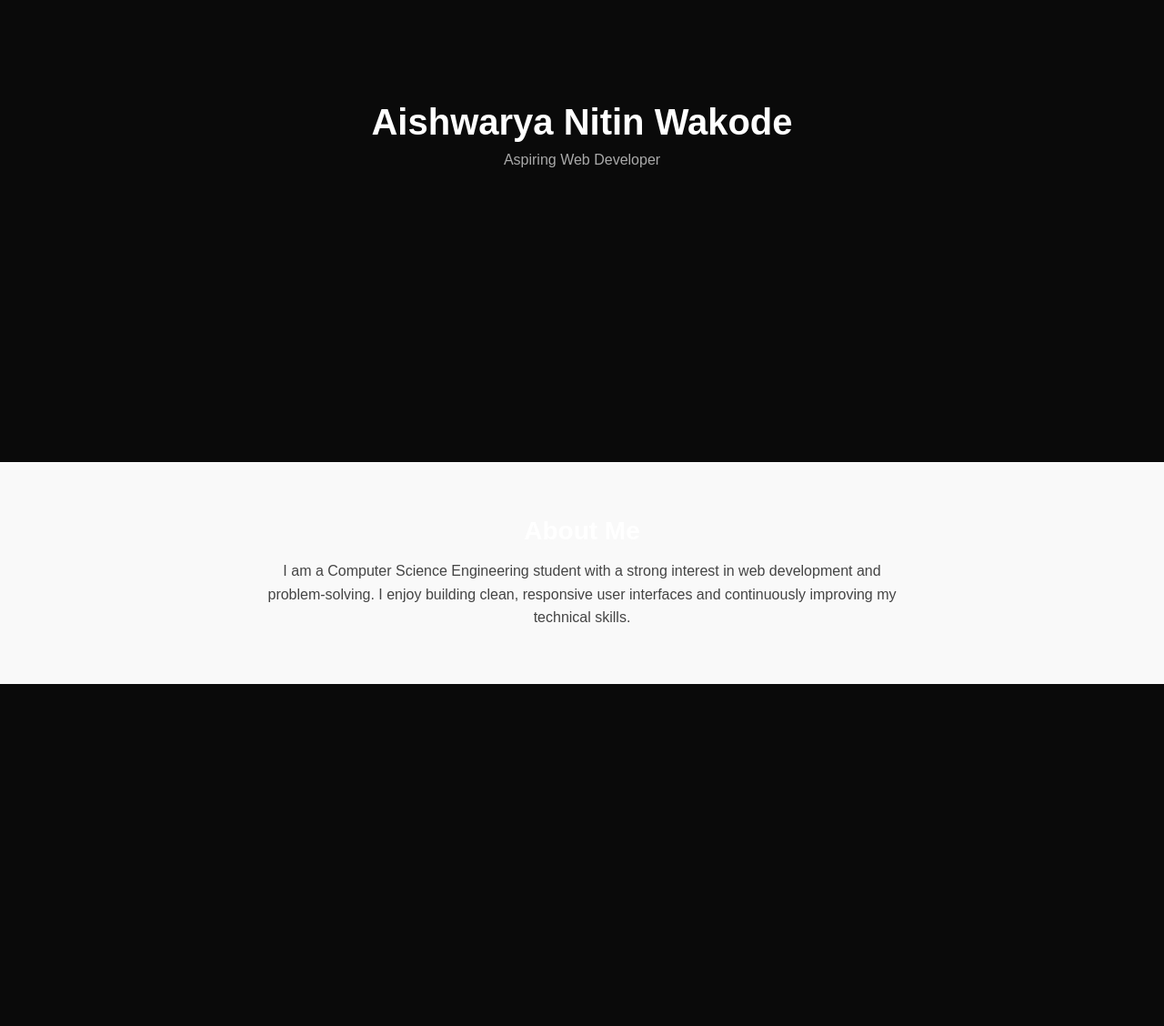
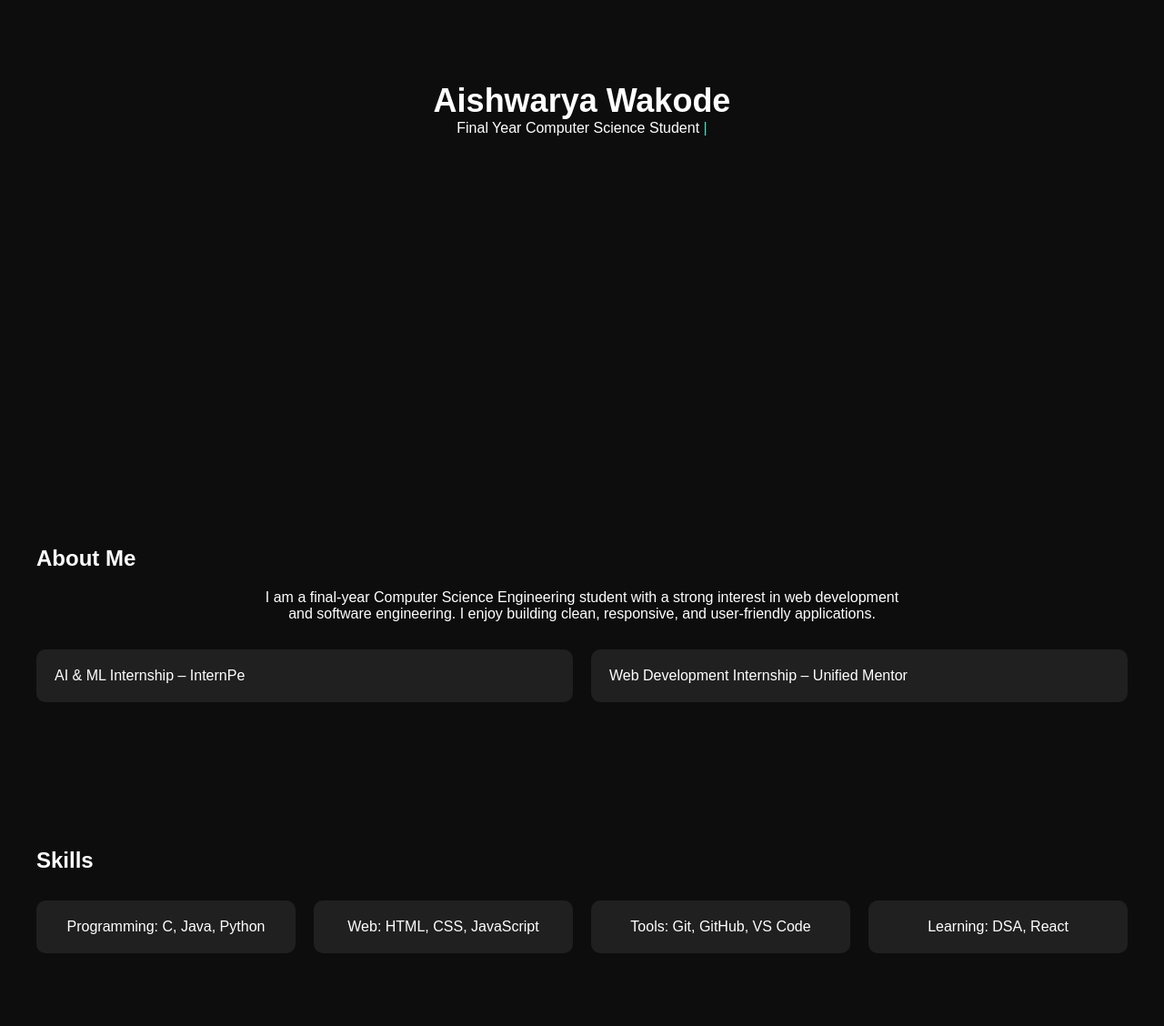
Before and after one commit to Aishwarya9033/portfolio, a plain HTML site: page index.html in a window 1280 px wide. Shown: the part 280-1408 px from the top of the page at 91% size. Before the commit the page ends 1032 px from the top, so only its background shows below. Drawn offline with Linux system fonts and the light colour scheme.

Commit message:
Completed Day 3: Hero, About and Skills sections with animations

```diff
--- a/index.html
+++ b/index.html
@@ -2,8 +2,8 @@
 <html lang="en">
 <head>
   <meta charset="UTF-8">
+  <title>Aishwarya Wakode | Portfolio</title>
   <meta name="viewport" content="width=device-width, initial-scale=1.0">
-    <title>Aishwarya | Portfolio</title>
   <link rel="stylesheet" href="styles.css">
 </head>
 <body>
@@ -13,23 +13,47 @@
     <h2 class="logo">Aishwarya</h2>
     <ul class="nav-links">
       <li><a href="#home">Home</a></li>
+      <li><a href="#about">About</a></li>
+      <li><a href="#skills">Skills</a></li>
     </ul>
   </nav>
 
   <!-- Hero Section -->
-    <section class="hero" id="home">
-        <h1>Aishwarya Nitin Wakode</h1>
-        <p>Aspiring Web Developer</p>
+  <section id="home" class="hero">
+    <h1>Aishwarya Wakode</h1>
+    <p>
+      <span class="typed-text"></span>
+      <span class="cursor">|</span>
+    </p>
   </section>
+
+  <!-- About Section -->
   <section id="about" class="about">
     <h2>About Me</h2>
     <p>
-    I am a Computer Science Engineering student with a strong interest in
-    web development and problem-solving. I enjoy building clean, responsive
-    user interfaces and continuously improving my technical skills.
+      I am a final-year Computer Science Engineering student with a strong
+      interest in web development and software engineering. I enjoy building
+      clean, responsive, and user-friendly applications.
     </p>
+
+    <div class="cert-grid">
+      <div class="cert-card">AI & ML Internship – InternPe</div>
+      <div class="cert-card">Web Development Internship – Unified Mentor</div>
+    </div>
   </section>
 
+  <!-- Skills Section -->
+  <section id="skills" class="skills">
+    <h2>Skills</h2>
 
+    <div class="skills-grid">
+      <div class="skill-category-card">Programming: C, Java, Python</div>
+      <div class="skill-category-card">Web: HTML, CSS, JavaScript</div>
+      <div class="skill-category-card">Tools: Git, GitHub, VS Code</div>
+      <div class="skill-category-card">Learning: DSA, React</div>
+    </div>
+  </section>
+
+  <script src="script.js"></script>
 </body>
 </html>
--- a/script.js
+++ b/script.js
@@ -0,0 +1,49 @@
+// Typing animation
+const typedText = document.querySelector(".typed-text");
+const texts = [
+  "Final Year Computer Science Student",
+  "Web Developer",
+  "Aspiring Software Engineer"
+];
+
+let textIndex = 0;
+let charIndex = 0;
+
+function typeEffect() {
+  if (charIndex < texts[textIndex].length) {
+    typedText.textContent += texts[textIndex].charAt(charIndex);
+    charIndex++;
+    setTimeout(typeEffect, 100);
+  } else {
+    setTimeout(eraseEffect, 2000);
+  }
+}
+
+function eraseEffect() {
+  if (charIndex > 0) {
+    typedText.textContent = texts[textIndex].substring(0, charIndex - 1);
+    charIndex--;
+    setTimeout(eraseEffect, 50);
+  } else {
+    textIndex = (textIndex + 1) % texts.length;
+    setTimeout(typeEffect, 500);
+  }
+}
+
+setTimeout(typeEffect, 1000);
+
+// Fade-in animation for skills
+const skillCards = document.querySelectorAll(".skill-category-card");
+
+const fadeInOnScroll = () => {
+  skillCards.forEach(card => {
+    const top = card.getBoundingClientRect().top;
+    if (top < window.innerHeight - 100) {
+      card.style.opacity = "1";
+      card.style.transform = "translateY(0)";
+    }
+  });
+};
+
+window.addEventListener("scroll", fadeInOnScroll);
+window.addEventListener("load", fadeInOnScroll);
--- a/styles.css
+++ b/styles.css
@@ -6,7 +6,7 @@
 }
 
 body {
-    background-color: #0a0a0a;
+  background: #0d0d0d;
   color: #ffffff;
 }
 
@@ -14,26 +14,27 @@ body {
 .navbar {
   display: flex;
   justify-content: space-between;
-    padding: 20px 40px;
-    background-color: #111;
-}
-
-.logo {
-    color: #8a2be2;
+  padding: 15px 40px;
+  background: #111;
+  position: fixed;
+  width: 100%;
+  top: 0;
 }
 
 .nav-links {
+  display: flex;
   list-style: none;
+  gap: 20px;
 }
 
-.nav-links li a {
+.nav-links a {
+  color: #fff;
   text-decoration: none;
-    color: #ffffff;
 }
 
 /* Hero */
 .hero {
-    height: 90vh;
+  height: 100vh;
   display: flex;
   flex-direction: column;
   justify-content: center;
@@ -41,28 +42,54 @@ body {
 }
 
 .hero h1 {
-    font-size: 2.5rem;
+  font-size: 36px;
 }
 
-.hero p {
-    margin-top: 10px;
-    color: #aaa;
-}
-.about {
-  padding: 60px 20px;
-  text-align: center;
-  background-color: #f9f9f9;
+.cursor {
+  color: #00ffd5;
 }
 
-.about h2 {
-  font-size: 28px;
-  margin-bottom: 15px;
+/* Sections */
+section {
+  padding: 80px 40px;
 }
 
+/* About */
 .about p {
   max-width: 700px;
-  margin: auto;
-  font-size: 16px;
-  line-height: 1.6;
-  color: #444;
+  margin: 20px auto;
+  text-align: center;
 }
+
+.cert-grid {
+  display: grid;
+  grid-template-columns: repeat(auto-fit, minmax(250px, 1fr));
+  gap: 20px;
+  margin-top: 30px;
+}
+
+.cert-card {
+  background: rgba(255,255,255,0.08);
+  padding: 20px;
+  border-radius: 10px;
+}
+
+/* Skills */
+.skills-grid {
+  display: grid;
+  grid-template-columns: repeat(auto-fit, minmax(220px, 1fr));
+  gap: 20px;
+  margin-top: 30px;
+}
+
+.skill-category-card {
+  background: rgba(255,255,255,0.08);
+  padding: 20px;
+  border-radius: 10px;
+  text-align: center;
+
+  /* Animation start state */
+  opacity: 0;
+  transform: translateY(30px);
+  transition: all 0.5s ease;
+}
```
Lines whose indentation alone changed are shown as unchanged.
